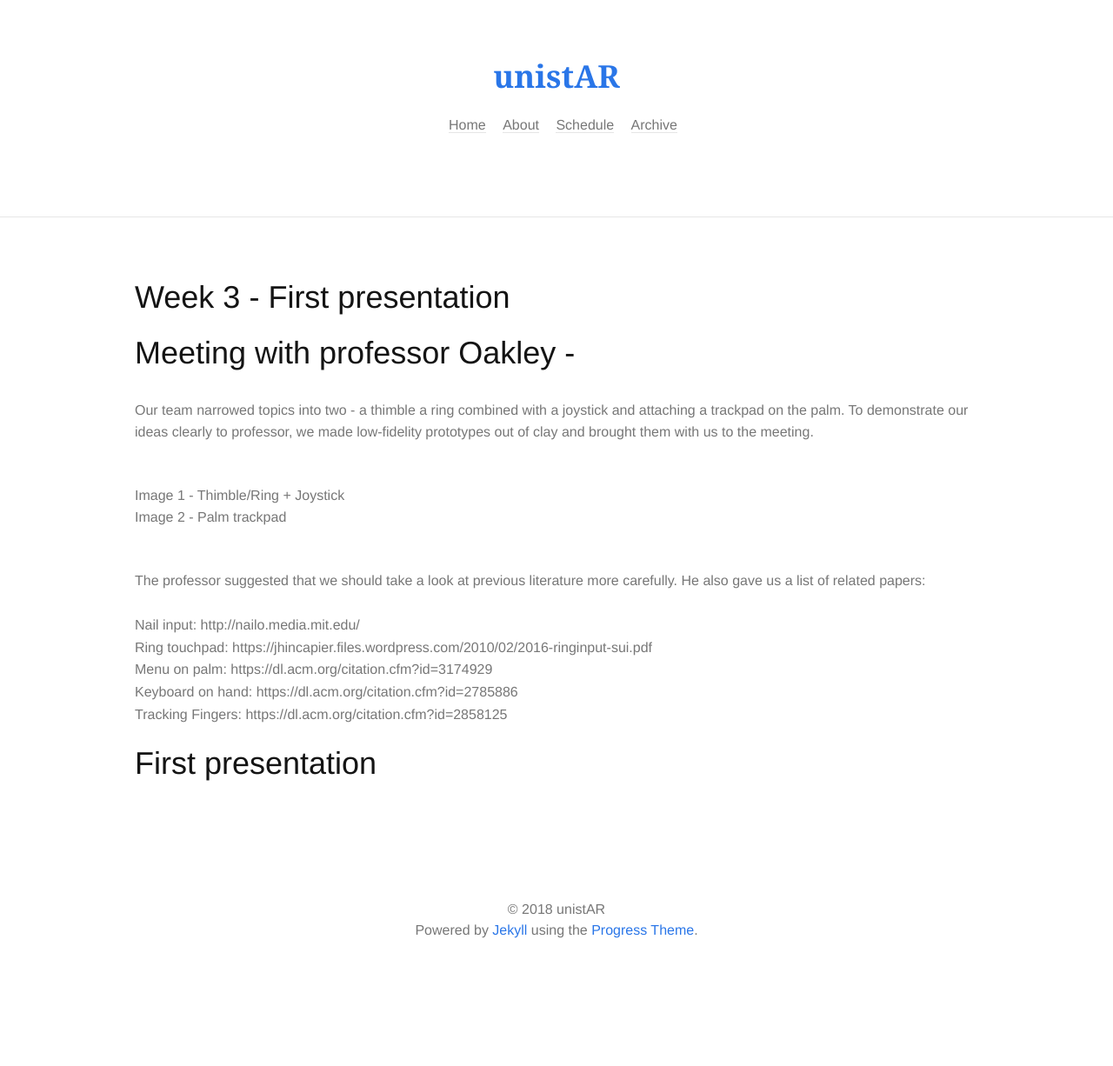
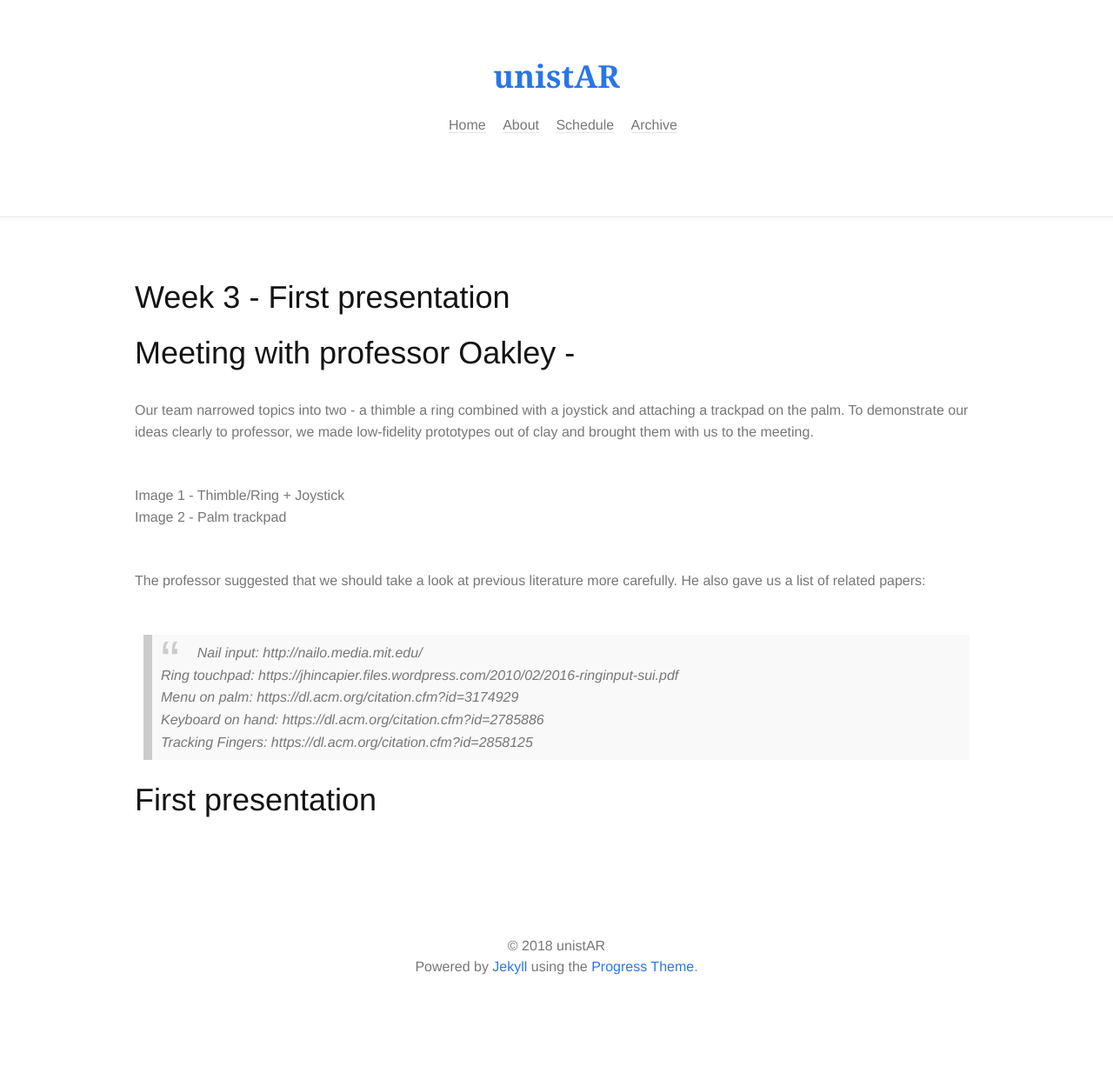
Before and after one commit to unist-AR/unist-AR.github.io, a Jekyll site: the page built from _posts/2018-03-30-Week-3.md, in a window 1280 px wide. Shown: the whole page at 87% size. Built offline with Jekyll 4.4.1, drawn with Linux system fonts in a browser that asks for light colours; some web fonts are replaced; before the commit the page ends 1184 px from its top, so only the background shows below that.

Commit message:
blockquote

```diff
--- a/_posts/2018-03-30-Week-3.md
+++ b/_posts/2018-03-30-Week-3.md
@@ -12,7 +12,7 @@ Image 2 - Palm trackpad
 
 The professor suggested that we should take a look at previous literature more carefully. He also gave us a list of related papers:
 <br><br>
-Nail input: http://nailo.media.mit.edu/<br>
+>Nail input: http://nailo.media.mit.edu/<br>
 Ring touchpad: https://jhincapier.files.wordpress.com/2010/02/2016-ringinput-sui.pdf<br>
 Menu on palm: https://dl.acm.org/citation.cfm?id=3174929<br>
 Keyboard on hand: https://dl.acm.org/citation.cfm?id=2785886<br>
```
